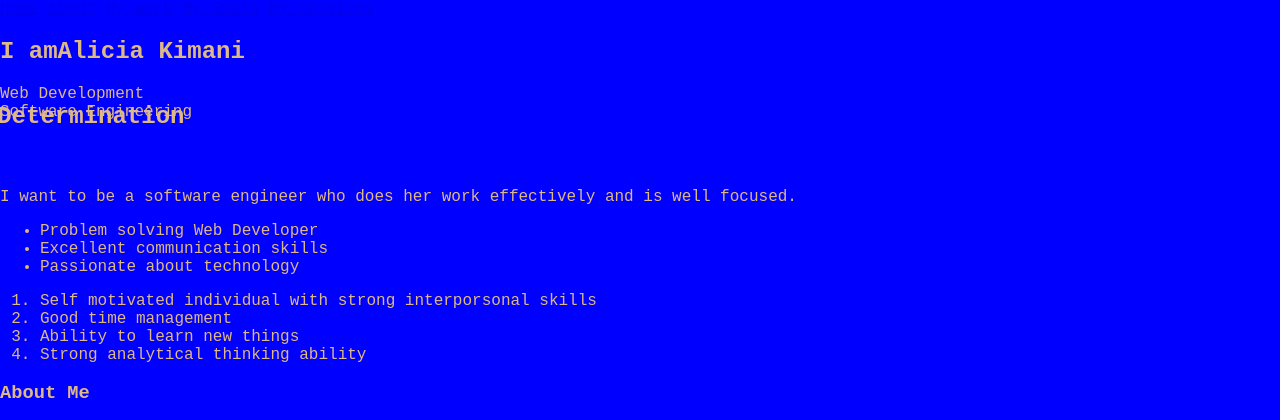
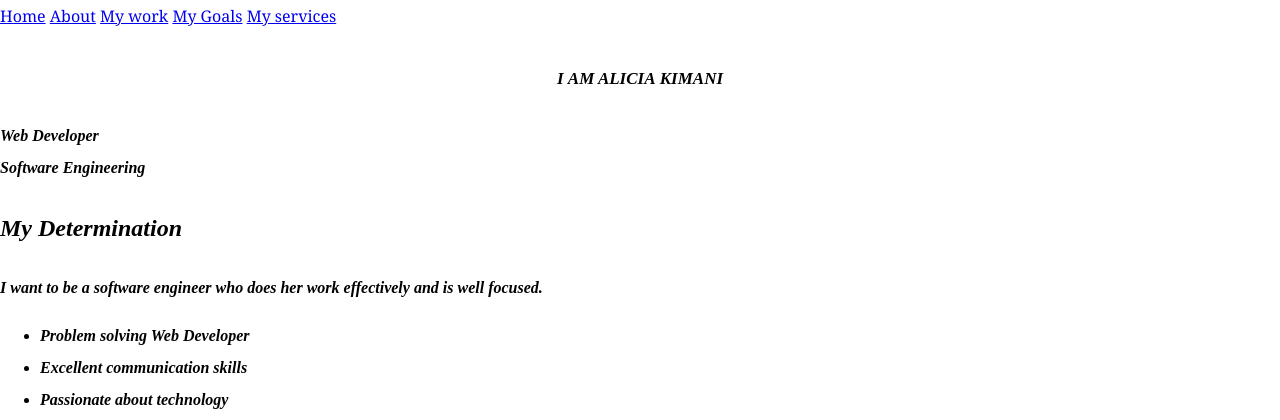
Before and after one commit to kylanalicia/portfolio, a plain HTML site: page index.html in a window 1280 px wide. Shown: the top 420 px of the page. Drawn offline with Linux system fonts and the light colour scheme.

Commit message:
index.html

```diff
--- a/index.html
+++ b/index.html
@@ -20,12 +20,12 @@
 
         <!--introduction-->
         <section id="home">
-        <h1>I am<strong>Alicia Kimani</strong></h1>
+        <h1>I am <strong> Alicia Kimani</strong></h1>
     </section>
 
         <!--my services-->
         <section id="services">
-            <div><span>Web Development</span></div>
+            <div><span>Web Developer</span></div>
             <div><span>Software Engineering</span></div>
             <h2>My Determination</h2>
             <p>I want to be a software engineer who does her work effectively and is well focused.</p>
@@ -49,7 +49,6 @@
                 <h3>About Me</h3>
                 <p>I am a student at Moringa school pursuing Software Engineering.</p>
                 <p>I love tech related things.</p>
-                <img src="images/moringa-school-logo-EE6600130E-seeklogo.com.png">
             </article>
 
             <!--my work-->
--- a/style.css
+++ b/style.css
@@ -1,47 +1,53 @@
 body{
-    background-color:blue;
-    color: burlywood;
+    background-color:white;
+    color: black;
     margin:0%;
-    font-family: 'Courier New', Courier, monospace;
+    font-family: Cambria, Cochin, Georgia, Times, 'Times New Roman', serif;
     font-size: medium;
+    line-height: 2.0;
 }
 
 /*Introduction*/
-#intro{
-    text-align: center;
-    padding: 15px;
-    border: solid black thin;
+#home{
+    font-style: italic;
+    font-weight: bold;
+    font-family: 'Times New Roman', Times, serif;
+    background-color: white;
+    display: flex;
+    align-items: center;
+    justify-content: center;
     font-size: medium;
-    font-style: italic;
-    width: auto;
+    font-variant-caps: all-petite-caps;
 }
 
-/*My services*/
-.services{
-    display: flex;
-    justify-content: space-around;
-    align-items: center;
-    height:auto;
-    /*border:solid red thick;*/
-    overflow: hidden;
+/*My Services*/
+#services{
+    font-style: italic;
+    font-weight: bold;
+    font-family: 'Times New Roman', Times, serif;
+    background-color: white;
+    image-rendering: optimizeQuality;
+    font-size: medium;
+
+
 }
 
 /*About me*/
-h2 {
-    position: relative;
-    top:-38px;
-    left: -46px;
-    z-index: 200px;
-    letter-spacing: normal;
-    word-spacing: normal;
+#about{
+    font-size: medium;
+    font-weight: bold;
+    font-family: 'Times New Roman', Times, serif;
+    font-style: italic;
+    background-color: white;
 }
 
 /*My work*/
 #work{
-    float: right;
-    clear: both;
-    margin: 7%;
-    max-width: fit-content;
-    min-height: auto;
-    box-shadow: inset 9px 9px #f0f0f0;
+    font-size: medium;
+    font-weight: bold;
+    font-family: 'Times New Roman', Times, serif;
+    font-style: italic;
+    background-color: white;
+
+
 }
```
